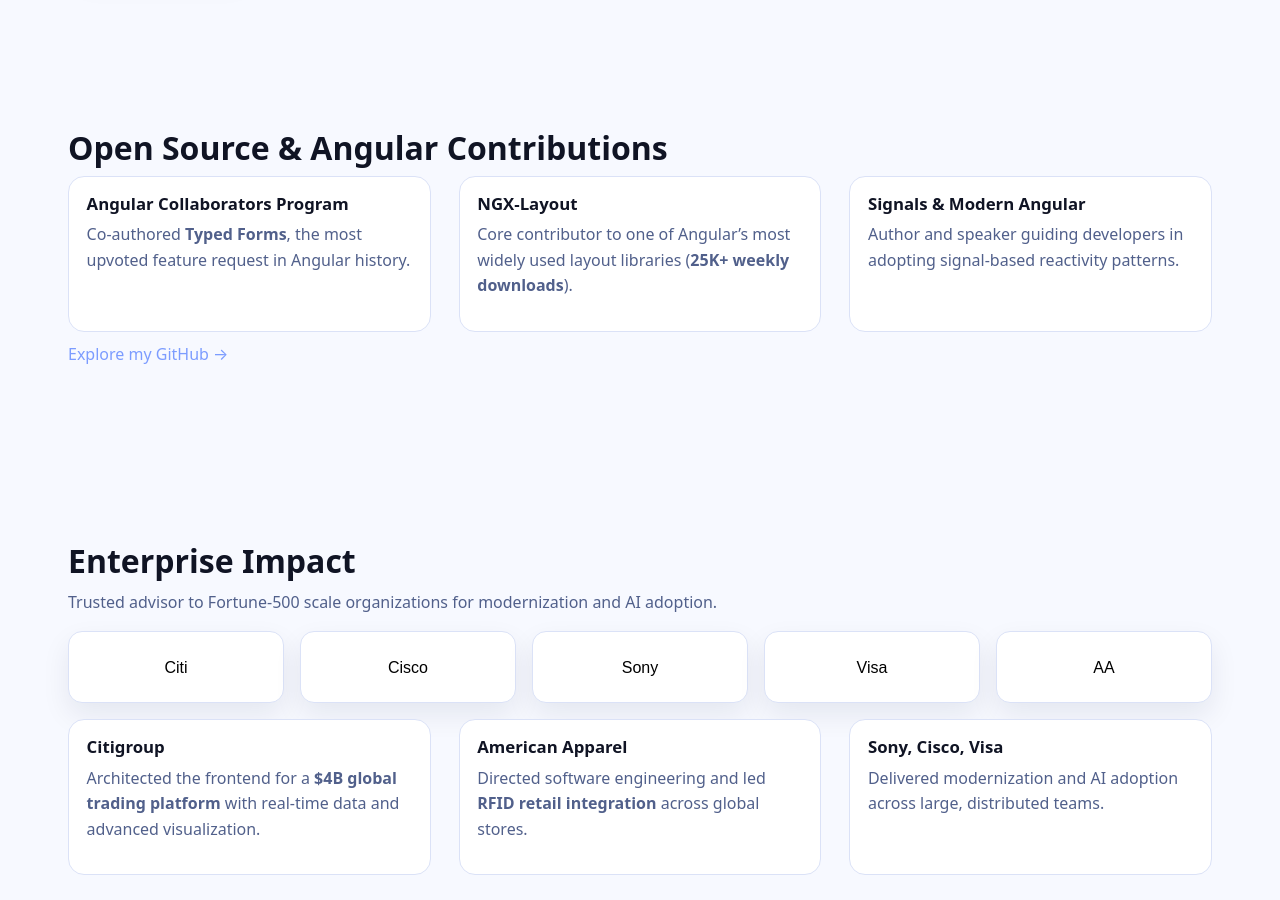
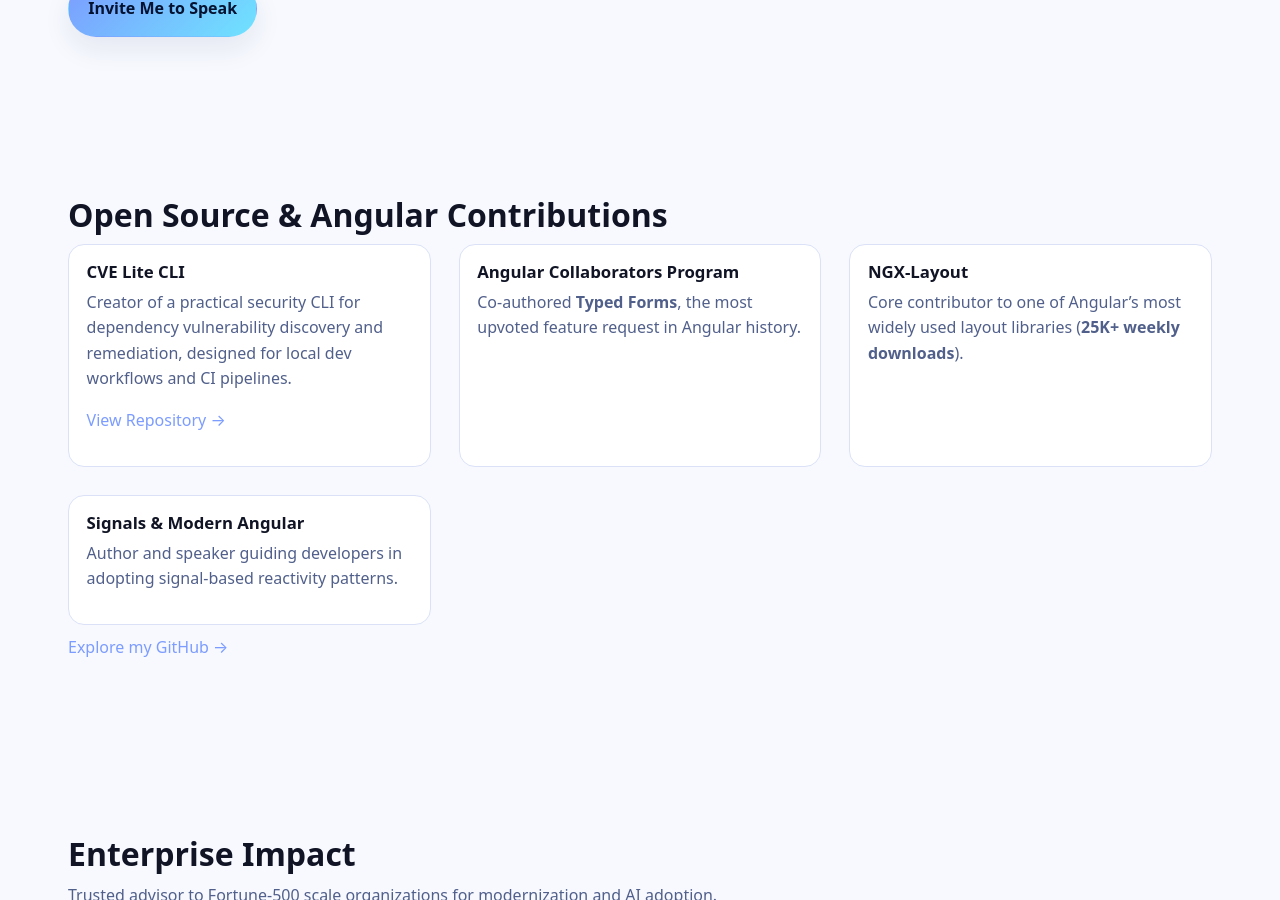
Before and after one commit to sonukapoor/sonukapoor-site.com, a Jekyll site: the page built from index.md, in a window 1280 px wide and 900 px high, scrolled down 1957 px. Built offline with Jekyll 4.4.1, drawn with Linux system fonts in a browser that asks for light colours.

Commit message:
feat: highlight CVE Lite CLI on homepage

```diff
--- a/index.md
+++ b/index.md
@@ -105,6 +105,7 @@
       <div class="hero-cta">
         <a class="btn" href="/books">📖 My Books</a>
         <a class="btn secondary" href="#enterprise">👨‍💻 My Work</a>
+        <a class="btn secondary" href="https://github.com/sonukapoor/cve-lite-cli" target="_blank" rel="noopener">🛡️ CVE Lite CLI</a>
         <a class="btn secondary" href="/media">📰 Media</a>
         <a class="btn secondary" href="/articles">📰 Articles</a>
       </div>
@@ -230,6 +231,13 @@
     <h2>Open Source & Angular Contributions</h2>
     <div class="grid grid-3">
       <article class="card">
+        <h3>CVE Lite CLI</h3>
+        <p class="muted">
+          Creator of a practical security CLI for dependency vulnerability discovery and remediation, designed for local dev workflows and CI pipelines.
+        </p>
+        <p><a href="https://github.com/sonukapoor/cve-lite-cli" target="_blank" rel="noopener">View Repository →</a></p>
+      </article>
+      <article class="card">
         <h3>Angular Collaborators Program</h3>
         <p class="muted">
           Co-authored <strong>Typed Forms</strong>, the most upvoted feature request in Angular history.
```
